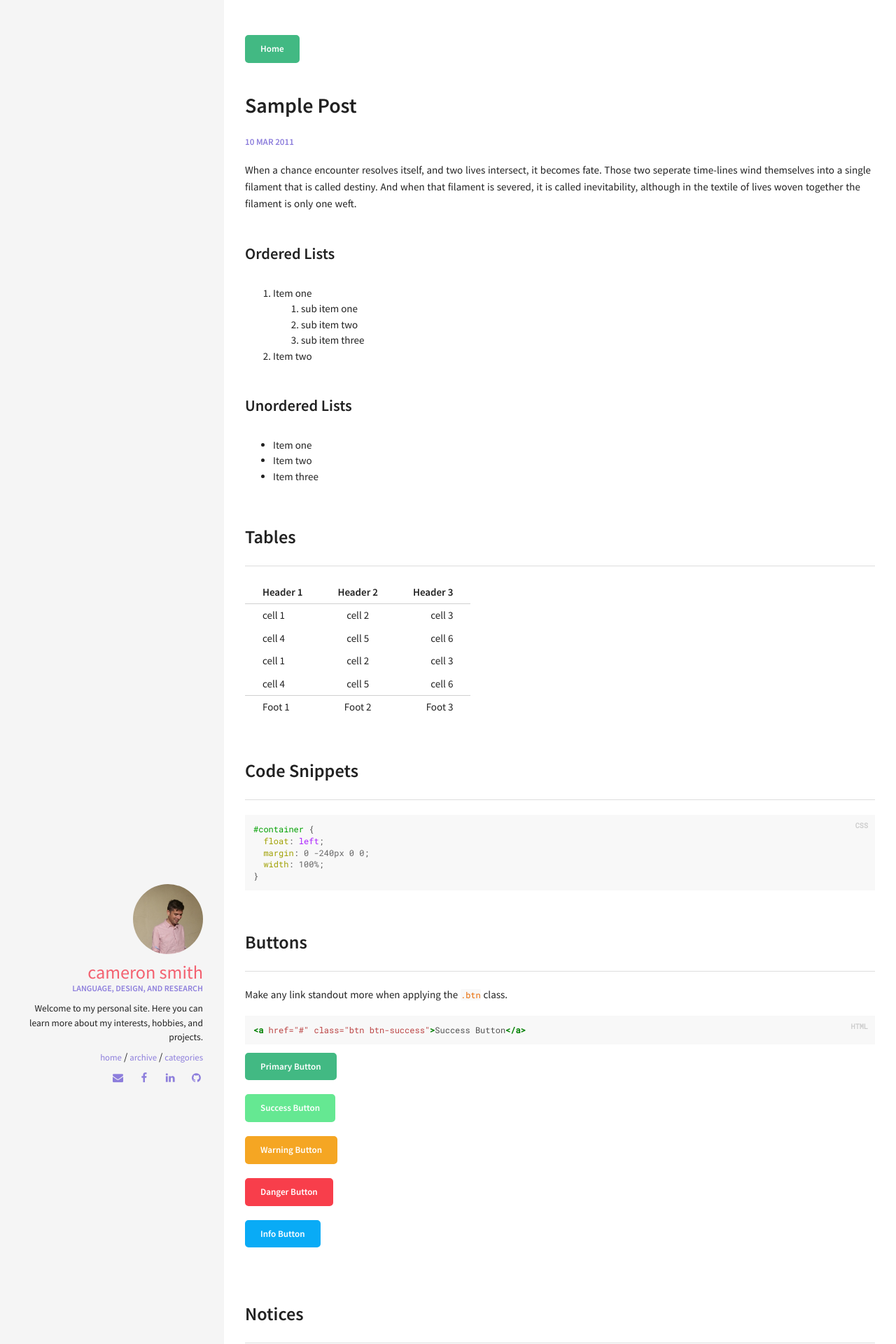
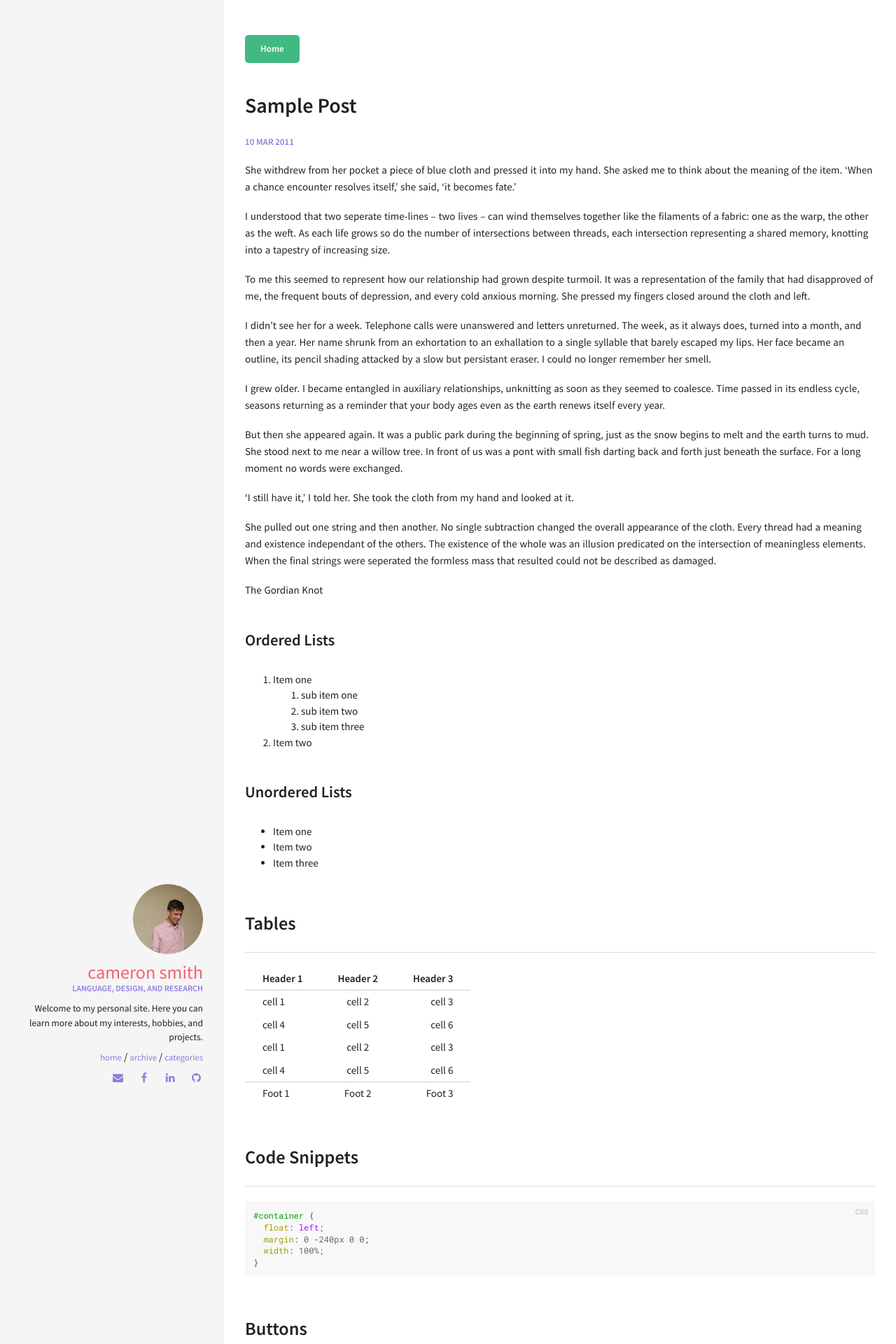
Before and after one commit to camoverride/camoverride.github.io, a Jekyll site: the page built from _posts/2011-03-10-sample-postxxxx.md, in a window 1280 px wide. Shown: the top 1920 px of the page at 70% size. Built offline with Jekyll 4.4.1, drawn with Linux system fonts in a browser that asks for light colours.

Commit message:
small updates

```diff
--- a/_posts/2011-03-10-sample-postxxxx.md
+++ b/_posts/2011-03-10-sample-postxxxx.md
@@ -5,9 +5,23 @@ categories: []
 comments: true
 ---
 
-When a chance encounter resolves itself, and two lives intersect, it becomes fate. Those two seperate time-lines wind themselves into a single filament that is called destiny. And when that filament is severed, it is called inevitability, although in the textile of lives woven together the filament is only one weft.
+She withdrew from her pocket a piece of blue cloth and pressed it into my hand. She asked me to think about the meaning of the item. 'When a chance encounter resolves itself,' she said, 'it becomes fate.'
 
+I understood that two seperate time-lines -- two lives -- can wind themselves together like the filaments of a fabric: one as the warp, the other as the weft. As each life grows so do the number of intersections between threads, each intersection representing a shared memory, knotting into a tapestry of increasing size.
 
+To me this seemed to represent how our relationship had grown despite turmoil. It was a representation of the family that had disapproved of me, the frequent bouts of depression, and every cold anxious morning. She pressed my fingers closed around the cloth and left.
+
+I didn't see her for a week. Telephone calls were unanswered and letters unreturned. The week, as it always does, turned into a month, and then a year. Her name shrunk from an exhortation to an exhallation to a single syllable that barely escaped my lips. Her face became an outline, its pencil shading attacked by a slow but persistant eraser. I could no longer remember her smell.
+
+I grew older. I became entangled in auxiliary relationships, unknitting as soon as they seemed to coalesce. Time passed in its endless cycle, seasons returning as a reminder that your body ages even as the earth renews itself every year.
+
+But then she appeared again. It was a public park during the beginning of spring, just as the snow begins to melt and the earth turns to mud. She stood next to me near a willow tree. In front of us was a pont with small fish darting back and forth just beneath the surface. For a long moment no words were exchanged.
+
+'I still have it,' I told her. She took the cloth from my hand and looked at it.
+
+She pulled out one string and then another. No single subtraction changed the overall appearance of the cloth. Every thread had a meaning and existence independant of the others. The existence of the whole was an illusion predicated on the intersection of meaningless elements. When the final strings were seperated the formless mass that resulted could not be described as damaged.
+
+The Gordian Knot
 
 <!--more-->
 
```
